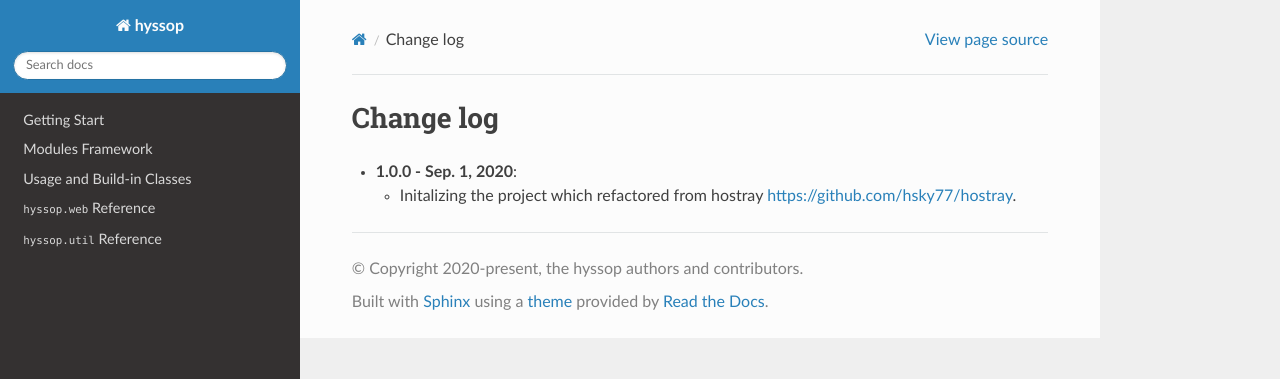
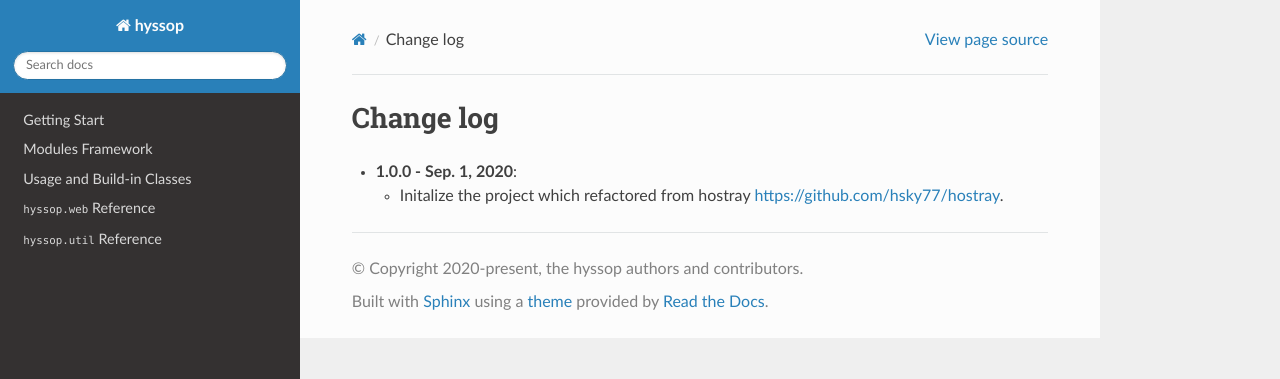
Before and after one commit to hsky77/hyssop, a Sphinx documentation site: the page built from docs/changelog.rst, in a window 1280 px wide. Shown: the top 379 px of the page. Built offline with Sphinx 7.4.7 and the Read the Docs theme 2.0.0, drawn with Linux system fonts in a browser that asks for light colours.

```diff
--- a/docs/changelog.rst
+++ b/docs/changelog.rst
@@ -3,4 +3,4 @@ Change log
 
 * **1.0.0 - Sep. 1, 2020**:
 
-  * Initalizing the project which refactored from hostray `<https://github.com/hsky77/hostray>`__.
+  * Initalize the project which refactored from hostray `<https://github.com/hsky77/hostray>`__.
```
Also changed, not shown: README.md (+2 -2 lines).
